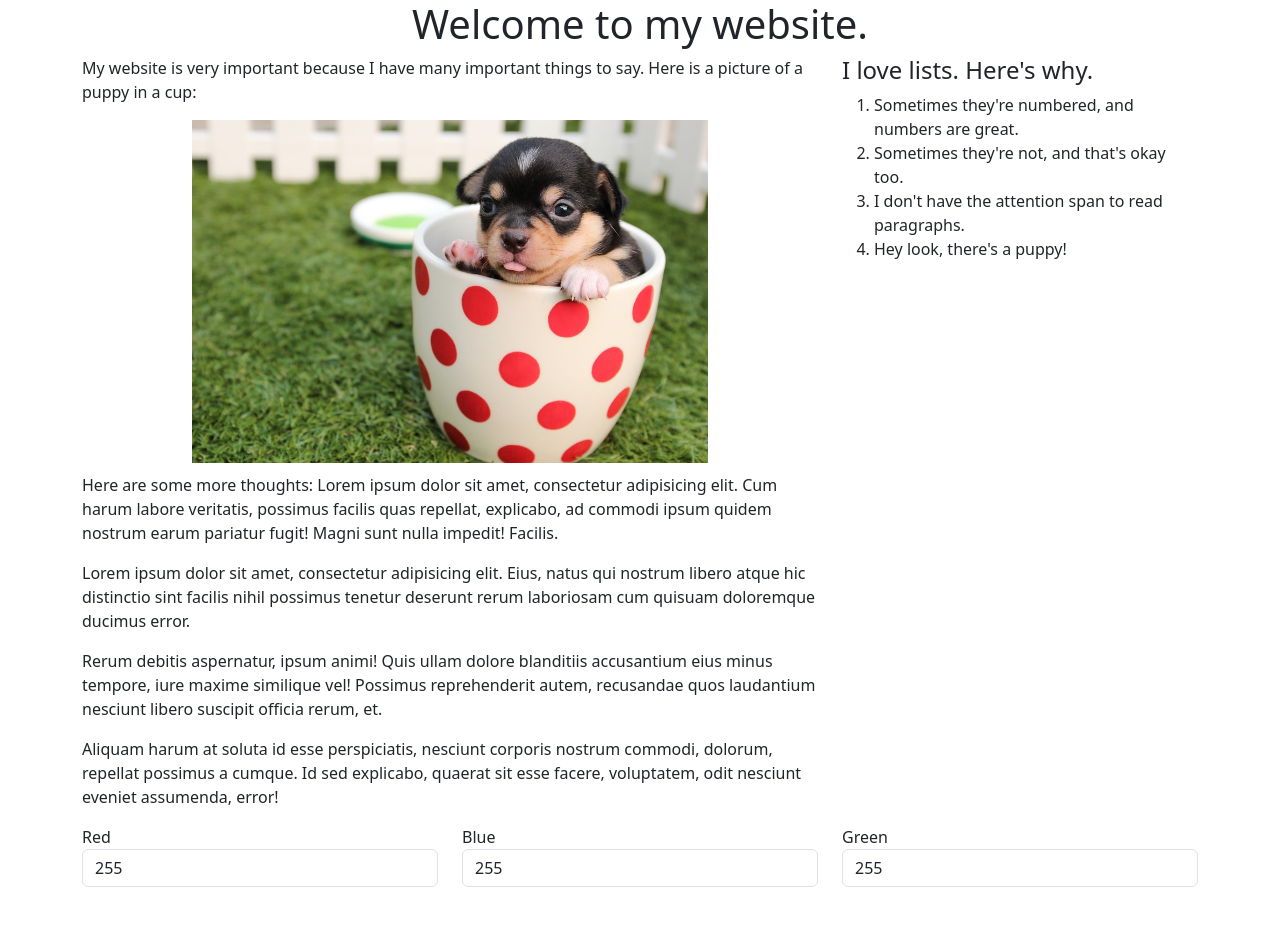
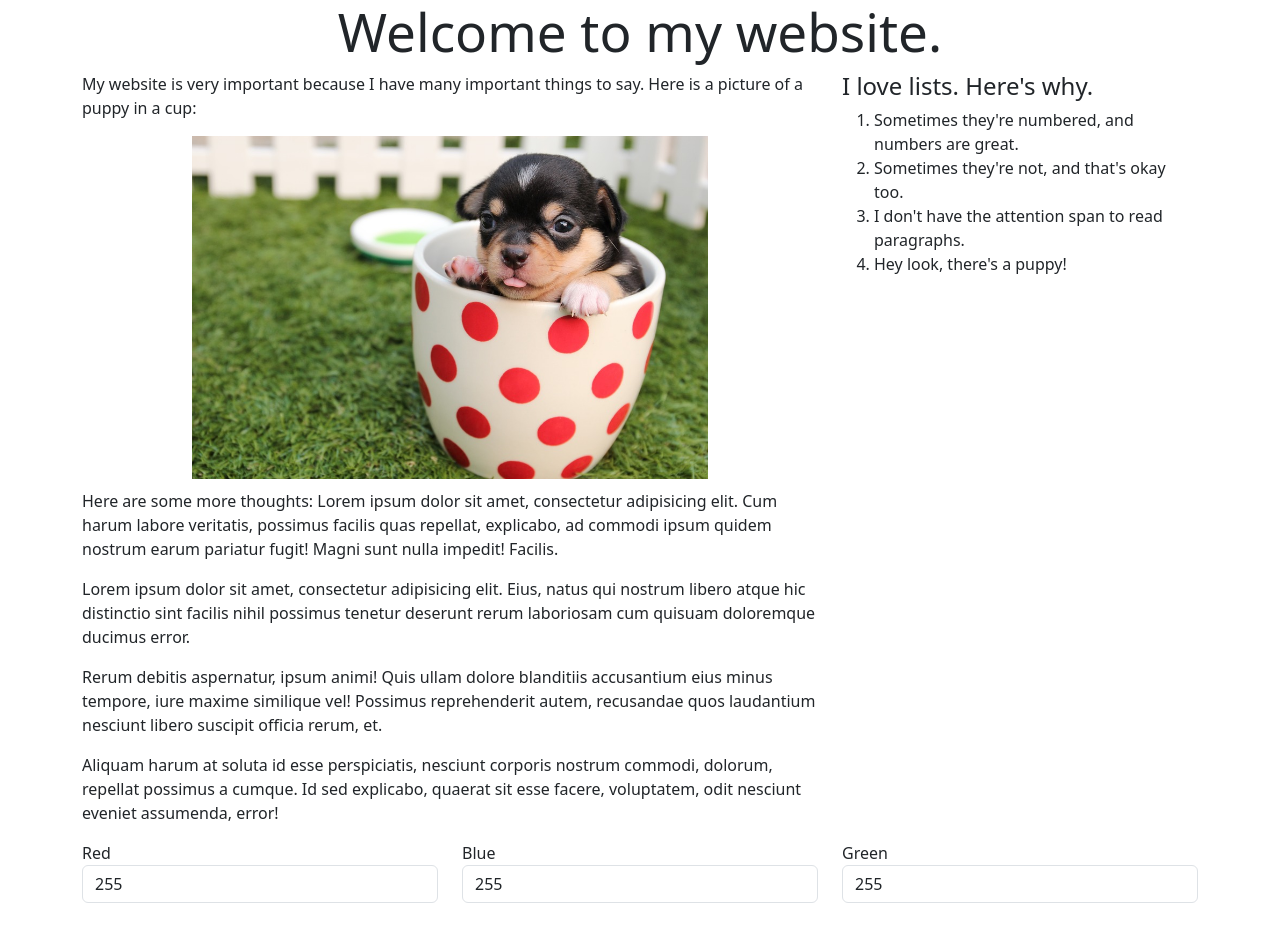
Before and after one commit to jcbluemel/jquery-dom, a plain HTML site: page index.html in a window 1280 px wide. Drawn offline with nearby package versions, Linux system fonts and the light colour scheme.

Commit message:
part 1.3

```diff
--- a/index.html
+++ b/index.html
@@ -76,8 +76,12 @@
 <script>
   // 1.
   $(".col-sm-8 img").addClass("image-center");
-  //2
+  // 2.
   $(".col-sm-8 p:last").remove();
+  // 3.
+  let pixelSize = Math.floor(Math.random() * 100);
+  $("#title").css("font-size", `${pixelSize}px`);
+
 </script>
 </body>
 
```
